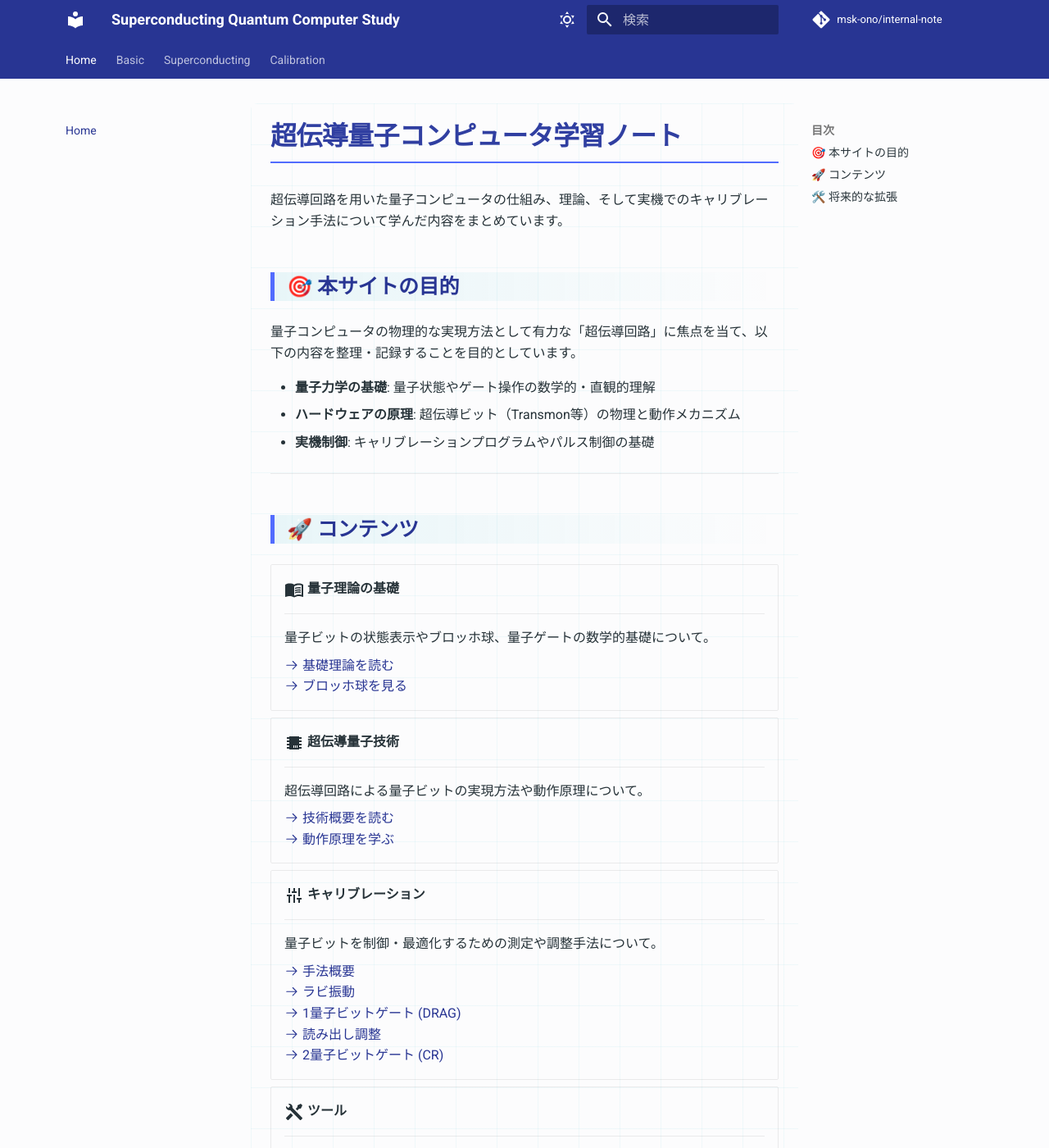
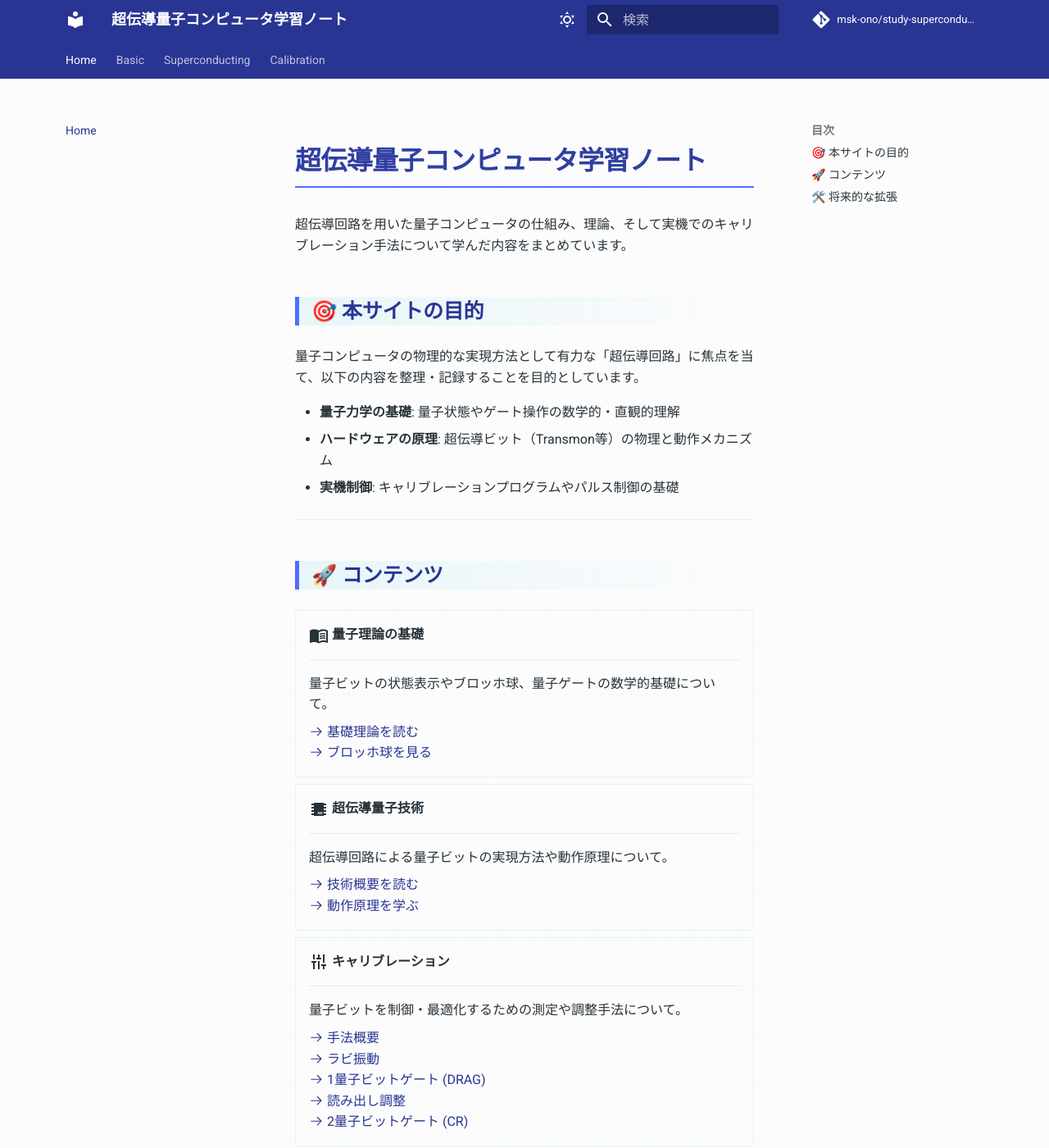
Before and after one commit to msk-ono/study-superconducting-quantum-computer, an MkDocs documentation site: the page built from docs/index.md, in a window 1280 px wide and 1400 px high. Shown: the whole window at 82% size. Built offline with MkDocs 1.6.1 and Material for MkDocs 9.7.7, drawn with Linux system fonts in a browser that asks for light colours; comment, search, counter and statistics services are not loaded.

Commit message:
feat: Update site metadata and repository links, refine content background pattern, and add card styling.

```diff
--- a/docs/stylesheets/extra.css
+++ b/docs/stylesheets/extra.css
@@ -63,15 +63,28 @@ body {
     /* Increased breathing room */
 }
 
-/* Add a subtle paper-like background pattern to the main content for "study note" feel */
+/* Add a very subtle paper-like background pattern to the main content */
 .md-content {
     background-image:
-        linear-gradient(rgba(0, 172, 193, 0.05) 1px, transparent 1px),
-        linear-gradient(90deg, rgba(0, 172, 193, 0.05) 1px, transparent 1px);
-    background-size: 50px 50px;
-    /* Large subtle grid reminding of laboratory notebooks */
+        linear-gradient(rgba(0, 172, 193, 0.03) 1px, transparent 1px),
+        linear-gradient(90deg, rgba(0, 172, 193, 0.03) 1px, transparent 1px);
+    background-size: 60px 60px;
+    /* Laboratory notebook grid */
     background-attachment: local;
     border-radius: 8px;
+    padding: 1.5rem;
+}
+
+/* Home page card styling */
+.md-typeset .grid.cards> :is(ul, ol)>li {
+    border: 1px solid rgba(0, 172, 193, 0.1);
+    transition: all 0.3s cubic-bezier(0.4, 0, 0.2, 1);
+}
+
+.md-typeset .grid.cards> :is(ul, ol)>li:hover {
+    border-color: var(--md-accent-fg-color);
+    box-shadow: 0 4px 12px rgba(0, 172, 193, 0.15);
+    transform: translateY(-2px);
 }
 
 /* =========================================
--- a/mkdocs.yml
+++ b/mkdocs.yml
@@ -1,9 +1,10 @@
-site_name: Superconducting Quantum Computer Study
-site_description: Personal study notes on superconducting quantum computers.
+site_name: 超伝導量子コンピュータ学習ノート
+site_url: https://msk-ono.github.io/study-superconducting-quantum-computer/
+site_description: 超伝導量子コンピュータに関する物理原理やキャリブレーション手法をまとめた個人用勉強ノート。
 site_author: msk-ono
 
-repo_name: msk-ono/internal-note
-repo_url: https://github.com/msk-ono/internal-note
+repo_name: msk-ono/study-superconducting-quantum-computer
+repo_url: https://github.com/msk-ono/study-superconducting-quantum-computer
 
 theme:
   name: material
```
